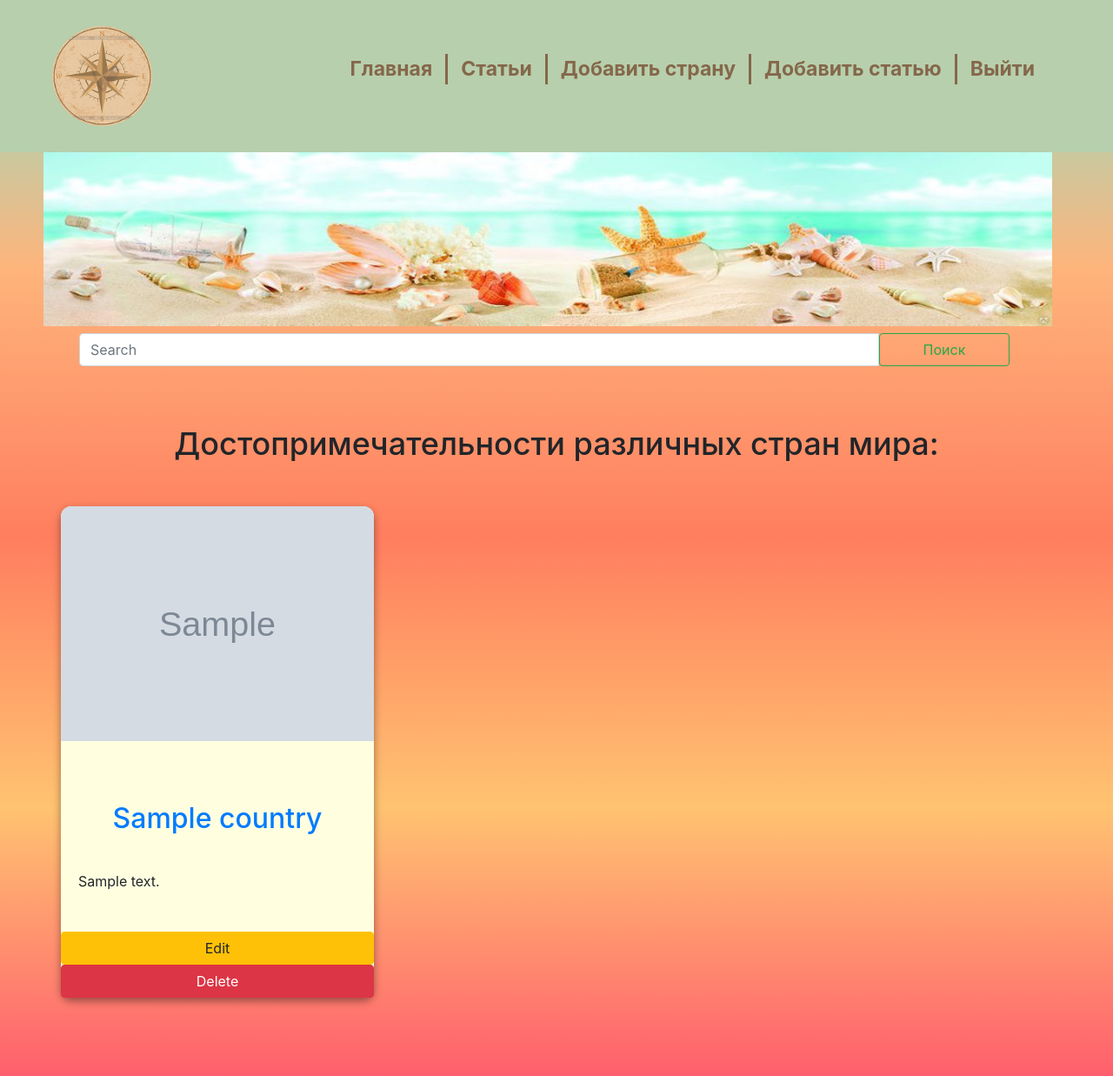
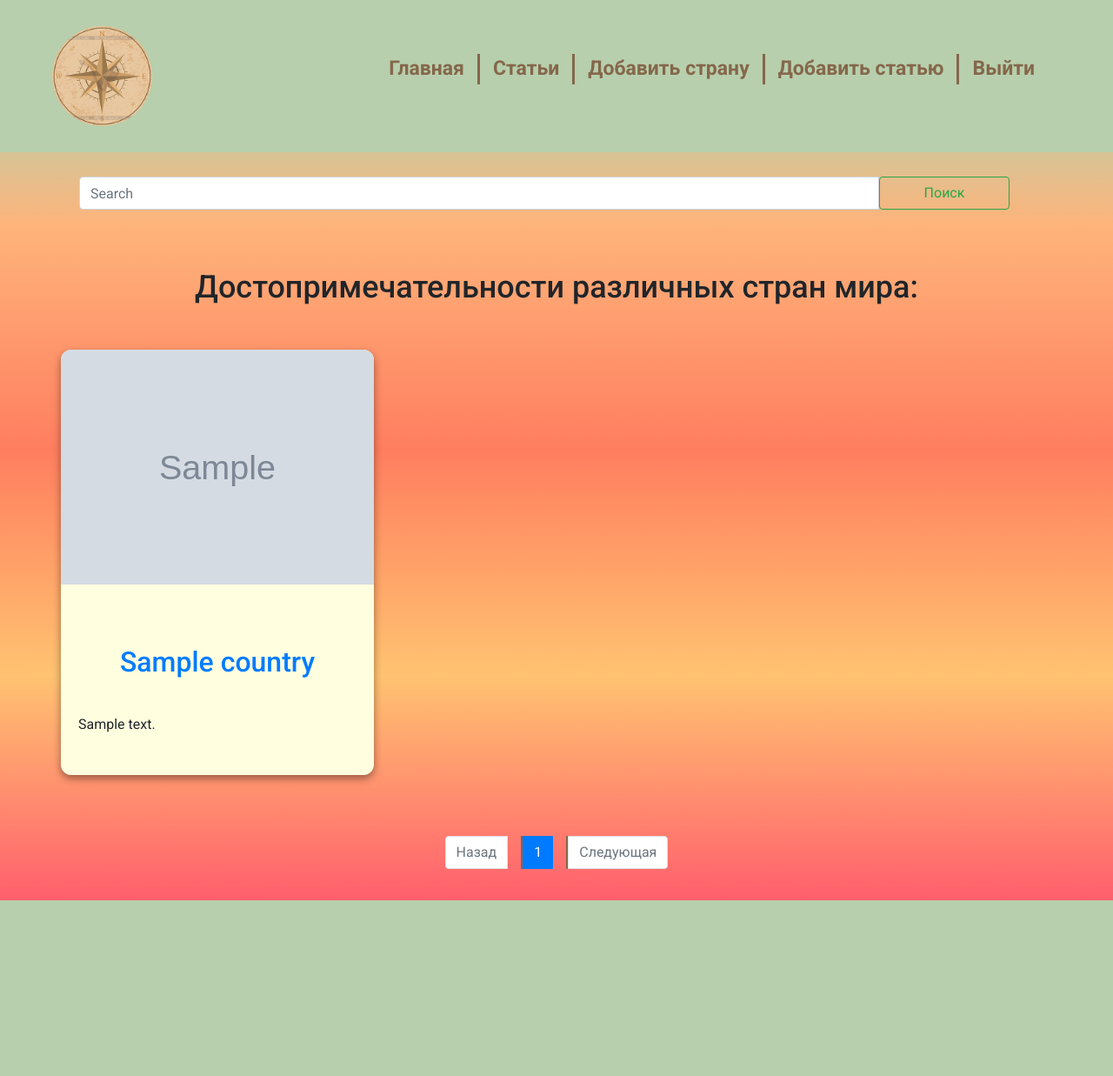
Before and after one commit to YdRom83/sightseeing, a Django app: page / in a window 1280 px wide. Shown: the whole page at 87% size. After the commit the page ends 1035 px from the top, so only its background shows below. Run offline with Django 5.2, Linux system fonts and the light colour scheme; a user stored in the database is signed in; tables that the repository leaves empty hold one stand-in row (values such as "Sample post"); some libraries are stand-ins or nearby versions.

Commit message:
Pagination was created

```diff
--- a/country/models.py
+++ b/country/models.py
@@ -3,7 +3,7 @@ from django.db import models
 
 class Country(models.Model):
     title = models.CharField(max_length=100)
-    description = models.CharField(max_length=255)
+    description = models.TextField()
     image = models.ImageField(upload_to="country/images/")
     url = models.URLField(blank=True)
 
--- a/country/static/css/style.css
+++ b/country/static/css/style.css
@@ -261,13 +261,8 @@ input[type="file"] {
     margin-right: 20px;
 }
 
-
-
-
-
-/* $$$$ */
 .detail {
-    overflow: hidden; /* Чтобы родительский элемент учитывал плавающий элемент */
+    overflow: hidden;
 }
 
  .d2 img {
@@ -276,6 +271,29 @@ input[type="file"] {
     max-width: 450px;
 }
 
-/* .text {
-    font-size: 20px;
-} */
+
+.button-container {
+    display: flex; /* Используем flexbox для выравнивания кнопок */
+    justify-content: flex-end; /* Прижать кнопки к правому краю */
+    margin-top: 20px;
+    width: 100%;
+}
+
+.btn-e {
+    width: 200px;
+    margin-left: 10px;
+}
+
+.btn-custom {
+    width: 200px;
+    height: 38.21px;
+    margin-right: 20px;
+    margin-top: 20px;
+
+    background-color: #28a745;
+    color: white;
+}
+
+.btn-custom:hover {
+    background-color: #218838;
+}
--- a/country/templates/country/base.html
+++ b/country/templates/country/base.html
@@ -5,8 +5,8 @@
     <meta charset="UTF-8">
     <meta name="viewport" content="width=device-width, initial-scale=1.0">
     <link rel="icon" href="{% static "country/favicon.ico" %}">
+    <link rel="stylesheet" href="{% static "css/bootstrap.min.css" %}">
     <link rel="stylesheet" href="{% static "css/style.css" %}">
-    <link rel="stylesheet" href="{% static "css/bootstrap.min.css" %}">
     <title>Travel</title>
 </head>
 <body>
--- a/country/templates/country/index.html
+++ b/country/templates/country/index.html
@@ -3,9 +3,9 @@
 
 
 {% block content %}
-<div class="img">
+{% comment %} <div class="img">
         <img src="{% static "country/288.jpg" %}" alt="">
-</div>
+</div>   {% endcomment %}
 
 <nav class="navbar bg-body-tertiary">
     <div class="container-fluid">
@@ -31,16 +31,38 @@
 
         <div class="text">
             <h2><a href="{% url "country-detail" country.id %}" >{{country.title}}</a></h2>
-            <p>{{ country.description}}</p>
+            <p>{{ country.description |truncatechars:148}}</p>
         </div>
-        {% if request.user.is_authenticated %}
-        <a class="btn btn-warning" href="{% url 'update-country' country.id %}">Edit</a>
-        <a class="btn btn-danger" href="{% url "delete-country" country.id %}">Delete</a>
-        {% endif %}
+
 
     </div>
     {% endfor %}
 </div>
 
+<nav aria-label="Page navigation example">
+    <ul class="pagination justify-content-center">
+      <li class="page-item {% if not countries.has_previous %}disabled{% endif %} ">
 
+        {% if countries.has_previous %}
+          <a class="page-link" href="?page={{ countries.previous_page_number }}">Назад</a>
+          {% else %}
+            <span class="page-link">Назад</span>
+        {% endif %}
+      </li>
+
+      {% for page in countries.paginator.page_range %}
+        <li class="page-item {% if page == countries.number %}active{% endif %} ">
+          <a class="page-link" href="?page={{ page }}">{{ page }}</a>
+        </li>
+      {% endfor %}
+
+      <li class="page-item {% if not countries.has_next %}disabled{% endif %}">
+        {% if countries.has_next %}
+          <a class="page-link" href="?page={{ countries.next_page_number }}">Следующая</a>
+        {% else %}
+          <span class="page-link">Следующая</span>
+        {% endif %}
+      </li>
+    </ul>
+  </nav>
 {% endblock content %}
--- a/country/views.py
+++ b/country/views.py
@@ -7,11 +7,26 @@ from country.forms import CountryForm
 from country.models import Country
 from django.contrib import messages
 from django.db.models import Q
+from django.core.paginator import Paginator, EmptyPage, PageNotAnInteger
 
 
 def index(request):
+    page = request.GET.get('page', 1)
     countries = Country.objects.all()
-    return render(request, "country/index.html", {"countries": countries})
+    paginator = Paginator(countries, 3)
+    current_page = paginator.page(page)
+
+    try:
+        current_page = paginator.page(page)
+    except PageNotAnInteger:
+        current_page = paginator.page(1)
+    except EmptyPage:
+        current_page = paginator.page(paginator.num_pages)
+
+    context = {
+        "countries": current_page,
+    }
+    return render(request, "country/index.html", context)
 
 
 def detail(request, country_id):
```
Also changed, not shown: articles/templates/articles/details.html (+8 -4 lines), country/templates/country/details.html (+10 -8 lines), country/migrations/0002_alter_country_description.py (added).
